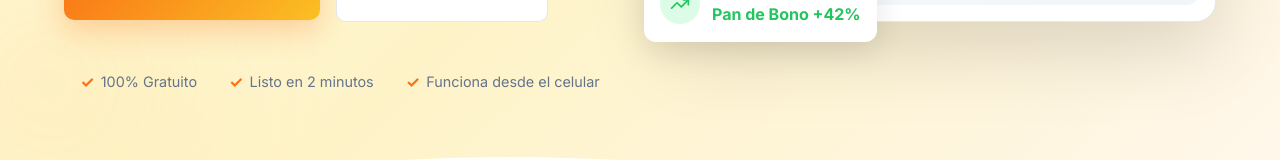
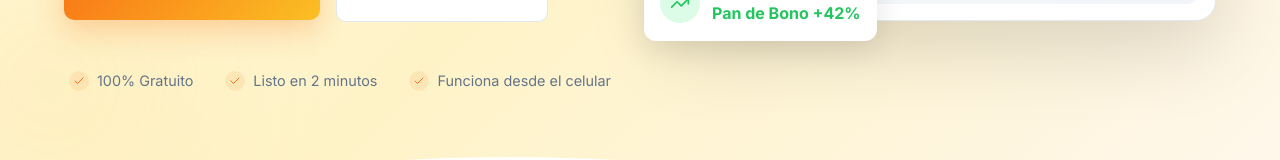
Before and after one commit to rivero205/cronch_client, a React (Vite) app: page / in a window 1280 px wide. Shown: the part 565-725 px from the top of the page. Built offline with nearby package versions, Linux system fonts and the light colour scheme; no server answers.

Commit message:
feat: implement a new, comprehensive landing page detailing product capabilities and target users.

```diff
--- a/index.html
+++ b/index.html
@@ -1,5 +1,6 @@
 <!doctype html>
 <html lang="en">
+
 <head>
   <meta charset="UTF-8" />
   <link rel="icon" type="image/png" href="/src/assets/logo_compañia.png" />
@@ -7,38 +8,11 @@
   <meta name="theme-color" content="#F97316" />
   <meta name="viewport" content="width=device-width, initial-scale=1.0" />
   <title>Cronch</title>
-    <!-- Lightweight splash styles (inline so it shows before CSS/JS load) -->
-    <style>
-      :root{--splash-bg:#ffffff}
-      #splash{position:fixed;inset:0;display:flex;align-items:center;justify-content:center;background:var(--splash-bg);z-index:99999;transition:opacity .32s ease,visibility .32s ease;opacity:1;visibility:visible}
-      #splash .splash-inner{display:flex;flex-direction:column;align-items:center;gap:12px}
-      #splash img.splash-logo{width:96px;height:auto;display:block}
-      #splash .splash-title{font-family:Inter,system-ui,-apple-system,Segoe UI,Roboto,"Helvetica Neue",Arial; color:#111827;font-weight:700;font-size:18px}
-      .splash-hidden{opacity:0;visibility:hidden;pointer-events:none}
-      /* Reduce flicker on very fast loads */
-      @media (prefers-reduced-motion: reduce){#splash{transition:none}}
-    </style>
-    <script>
-      // Expose a safe helper to remove the splash once the app is ready.
-      window.__CRONCH_HIDE_SPLASH = function(){
-        try{
-          var s = document.getElementById('splash');
-          if(!s) return;
-          s.classList.add('splash-hidden');
-          setTimeout(function(){ if(s && s.parentNode) s.parentNode.removeChild(s); }, 360);
-        }catch(e){/* ignore */}
-      };
-    </script>
 </head>
+
 <body>
-    <!-- Splash shown immediately by the browser (visible even if JS hasn't executed yet) -->
-    <div id="splash" aria-hidden="true">
-      <div class="splash-inner">
-        <img class="splash-logo" src="/src/assets/logo_compañia.png" alt="Cronch" />
-        <div class="splash-title">Cronch</div>
-      </div>
-    </div>
   <div id="root"></div>
   <script type="module" src="/src/main.jsx"></script>
 </body>
+
 </html>
--- a/src/main.jsx
+++ b/src/main.jsx
@@ -12,11 +12,7 @@ createRoot(document.getElementById('root')).render(
     </QueryClientProvider>
   </StrictMode>,
 )
-// Hide initial splash added in index.html as soon as React is mounted.
-// Using setTimeout 0 to ensure render commit completed before the fade.
-setTimeout(() => {
-  try { if (window.__CRONCH_HIDE_SPLASH) window.__CRONCH_HIDE_SPLASH(); } catch (e) {}
-}, 0);
+
 // Register Service Worker
 if ('serviceWorker' in navigator) {
   window.addEventListener('load', () => {
--- a/src/pages/LandingPage.jsx
+++ b/src/pages/LandingPage.jsx
@@ -302,14 +302,16 @@ const HeroSection = () => (
             transition={{ delay: 0.7 }}
             style={{ display: 'flex', justifyContent: 'center', gap: '2rem', marginTop: '3rem', flexWrap: 'wrap' }}
           >
-            {[
-              { icon: '✓', label: '100% Gratuito' },
-              { icon: '✓', label: 'Listo en 2 minutos' },
-              { icon: '✓', label: 'Funciona desde el celular' }
-            ].map((item, i) => (
-              <div key={i} style={{ display: 'flex', alignItems: 'center', gap: '0.4rem' }}>
-                <span style={{ color: styles.colors.primary, fontWeight: 700 }}>{item.icon}</span>
-                <span style={{ fontSize: '0.9rem', color: styles.colors.muted }}>{item.label}</span>
+            {['100% Gratuito', 'Listo en 2 minutos', 'Funciona desde el celular'].map((label, i) => (
+              <div key={i} style={{ display: 'flex', alignItems: 'center', gap: '0.5rem' }}>
+                <div style={{
+                  width: '20px', height: '20px', borderRadius: '50%',
+                  background: 'rgba(249, 115, 22, 0.1)',
+                  display: 'flex', alignItems: 'center', justifyContent: 'center', flexShrink: 0
+                }}>
+                  <Check size={12} color={styles.colors.primary} />
+                </div>
+                <span style={{ fontSize: '0.9rem', color: styles.colors.muted }}>{label}</span>
               </div>
             ))}
           </motion.div>
```
Lines whose indentation alone changed are shown as unchanged.
